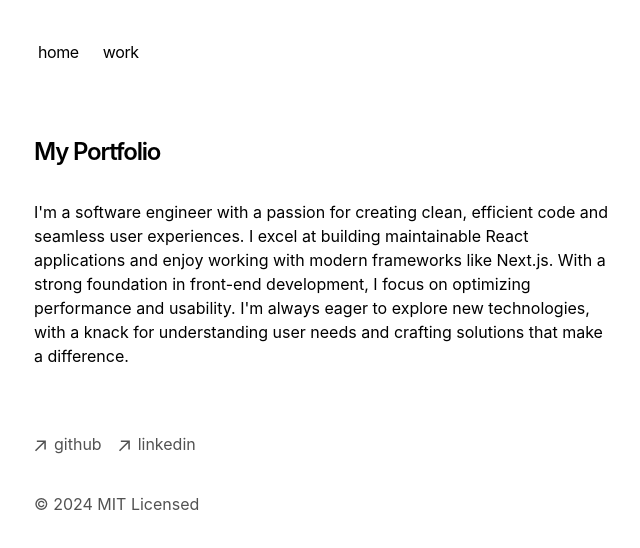
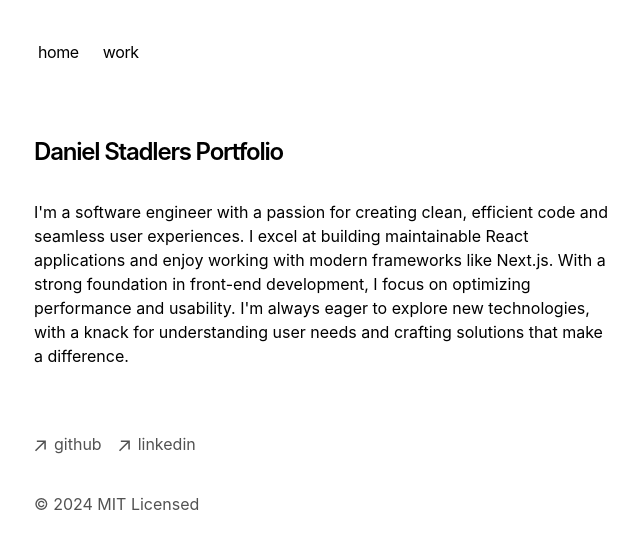
Before and after one commit to dstadz/Portfolio, a Next.js app: page / in a window 1280 px wide. Shown: the top 548 px of the page, without its empty margins (318-958 px from the left). Built offline with nearby package versions, Linux system fonts and the light colour scheme.

Commit message:
my => DS

```diff
--- a/app/blog/[slug]/page.tsx
+++ b/app/blog/[slug]/page.tsx
@@ -77,7 +77,7 @@ export default function Blog({ params }) {
             url: `${baseUrl}/blog/${post.slug}`,
             author: {
               '@type': 'Person',
-              name: 'My Portfolio',
+              name: 'Daniel Stadlers Portfolio',
             },
           }),
         }}
--- a/app/layout.tsx
+++ b/app/layout.tsx
@@ -11,15 +11,14 @@ import { baseUrl } from './sitemap'
 export const metadata: Metadata = {
   metadataBase: new URL(baseUrl),
   title: {
-    default: 'Daniels Portfolio',
-    template: '%s | Next.js Portfolio',
+    default: 'Daniel Stadlers Portfolio',
   },
-  description: 'This is my portfolio.',
+  description: 'Daniel Stadlers portfolio.',
   openGraph: {
-    title: 'My Portfolio',
-    description: 'This is my portfolio.',
+    title: 'Daniel Stadlers Portfolio',
+    description: 'This is Daniel Stadlers portfolio.',
     url: baseUrl,
-    siteName: 'My Portfolio',
+    siteName: 'Daniel Stadlers Portfolio',
     locale: 'en_US',
     type: 'website',
   },
--- a/app/page.tsx
+++ b/app/page.tsx
@@ -4,7 +4,7 @@ export default function Page() {
   return (
     <section>
       <h1 className="mb-8 text-2xl font-semibold tracking-tighter">
-        My Portfolio
+      Daniel Stadlers Portfolio
       </h1>
       <p className="mb-4">
         I'm a software engineer with a passion for creating clean, efficient code and seamless user experiences.
--- a/app/rss/route.ts
+++ b/app/rss/route.ts
@@ -27,9 +27,9 @@ export async function GET() {
   const rssFeed = `<?xml version="1.0" encoding="UTF-8" ?>
   <rss version="2.0">
     <channel>
-        <title>My Portfolio</title>
+        <title>Daniel Stadlers Portfolio</title>
         <link>${baseUrl}</link>
-        <description>This is my portfolio RSS feed</description>
+        <description>This is Daniel Stadlers portfolio RSS feed</description>
         ${itemsXml}
     </channel>
   </rss>`
```
